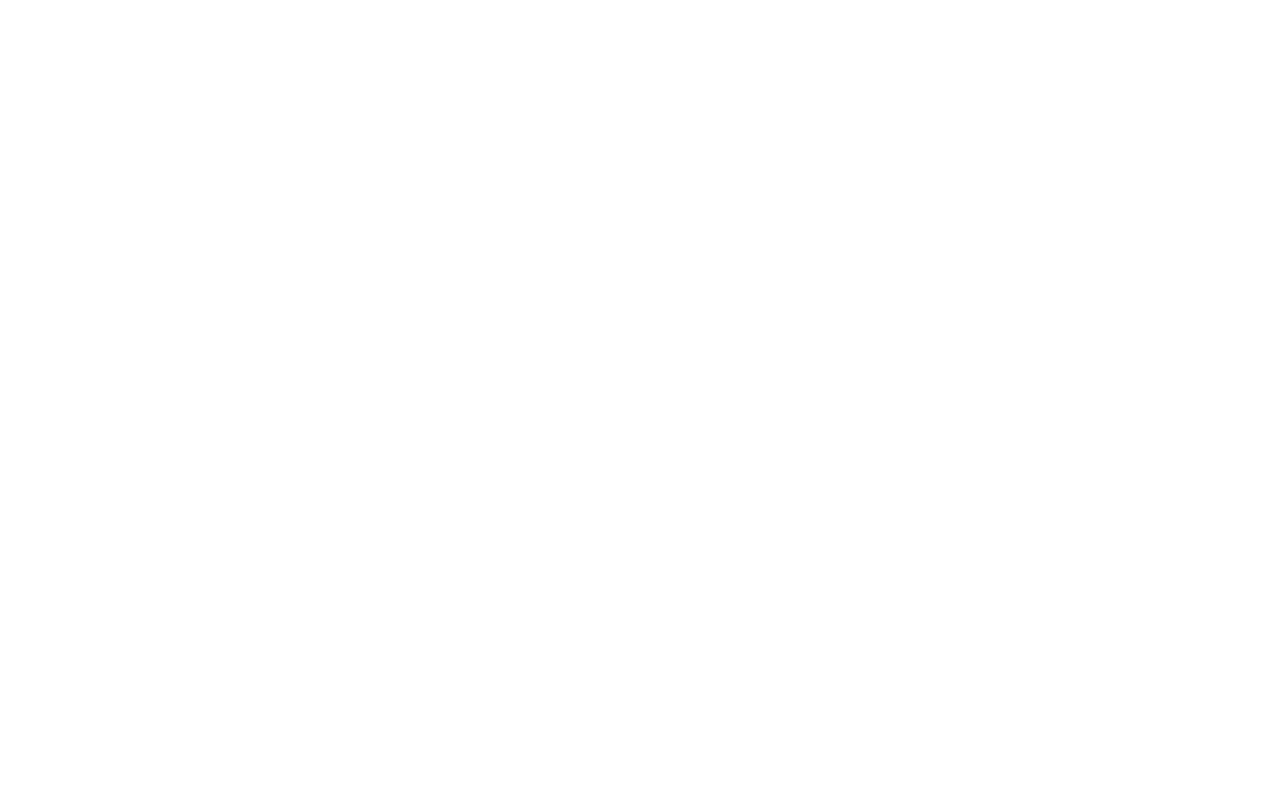
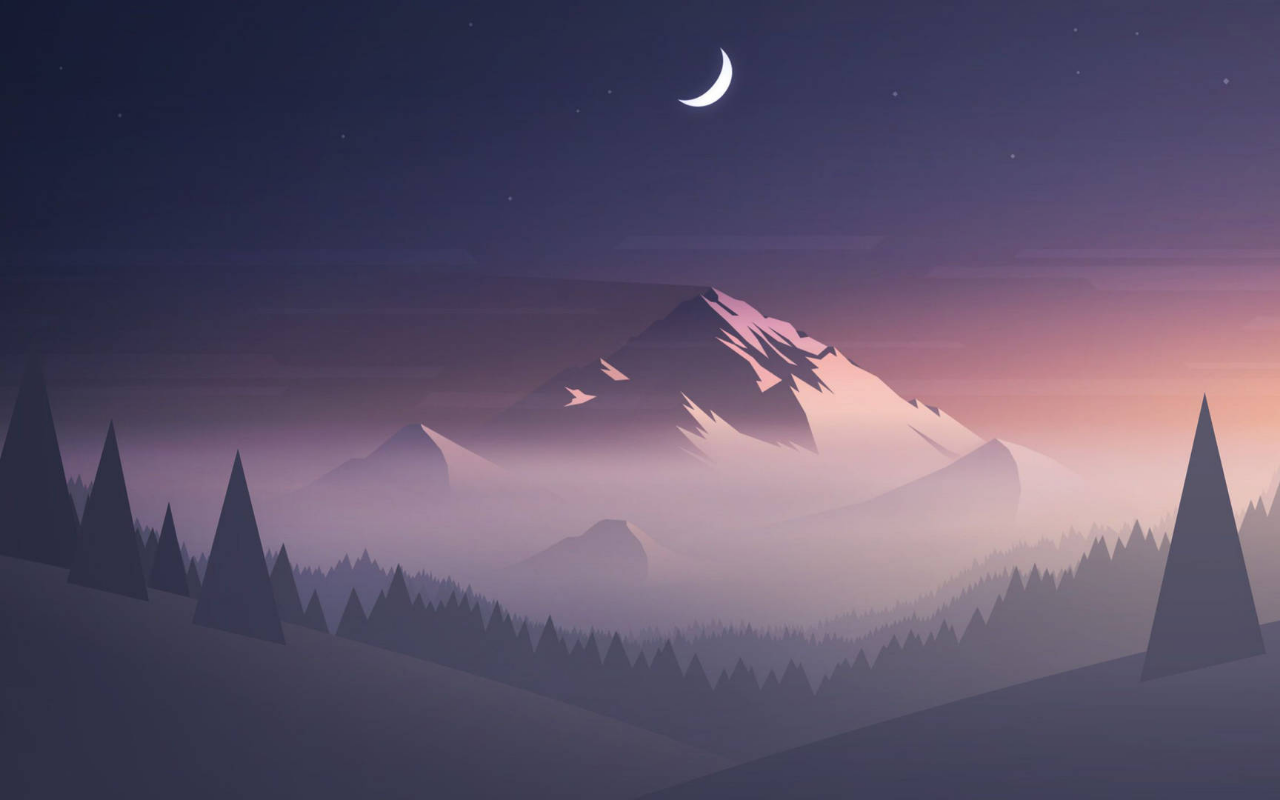
Before and after one commit to henriquesimon/ng-login-page, an Angular app: page / in a window 1280 px wide. Built offline with nearby package versions, Linux system fonts and the light colour scheme.

Commit message:
feat: add global background image

```diff
--- a/src/styles.scss
+++ b/src/styles.scss
@@ -6,4 +6,7 @@
 
 body {
     height: 100vh;
+    background-image: url('assets/background.jpg');
+    background-size: cover;
+    background-repeat: no-repeat;
 }
```
Also changed, not shown: src/assets/background.jpg (added).
